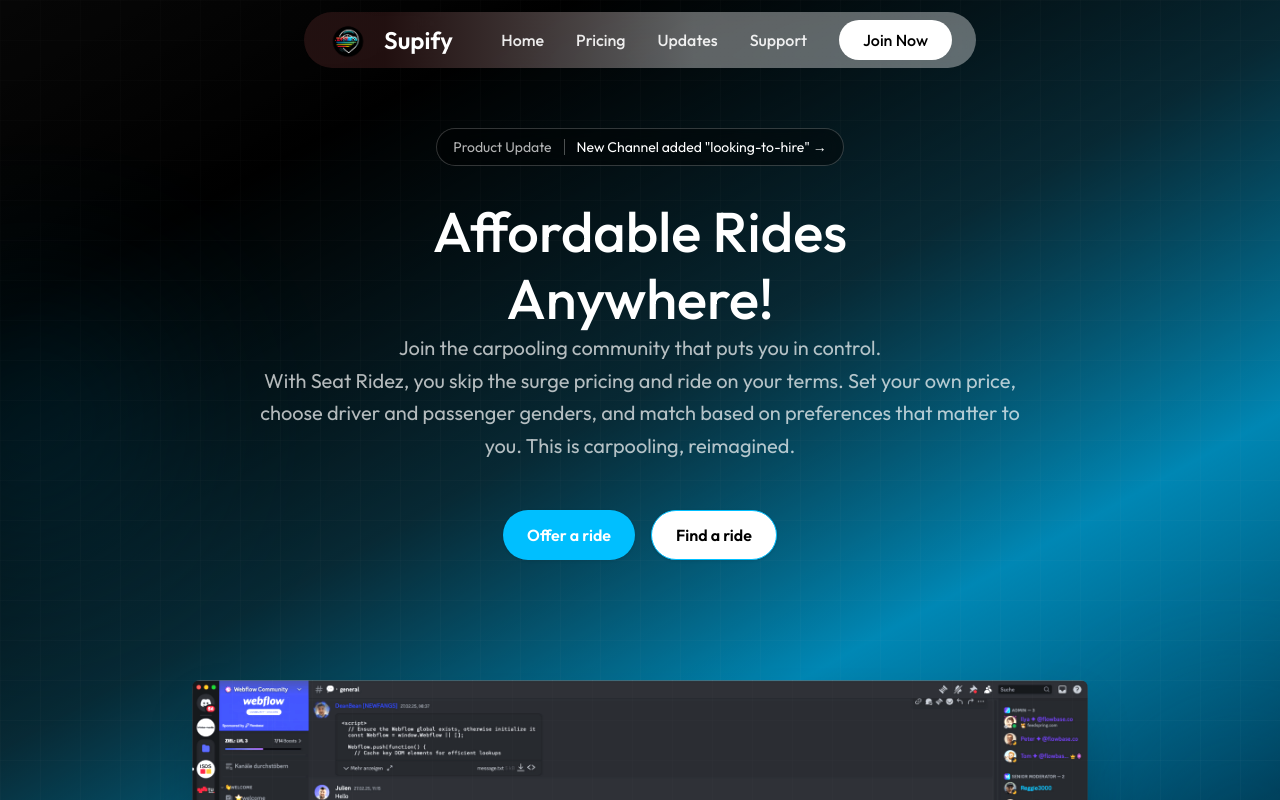
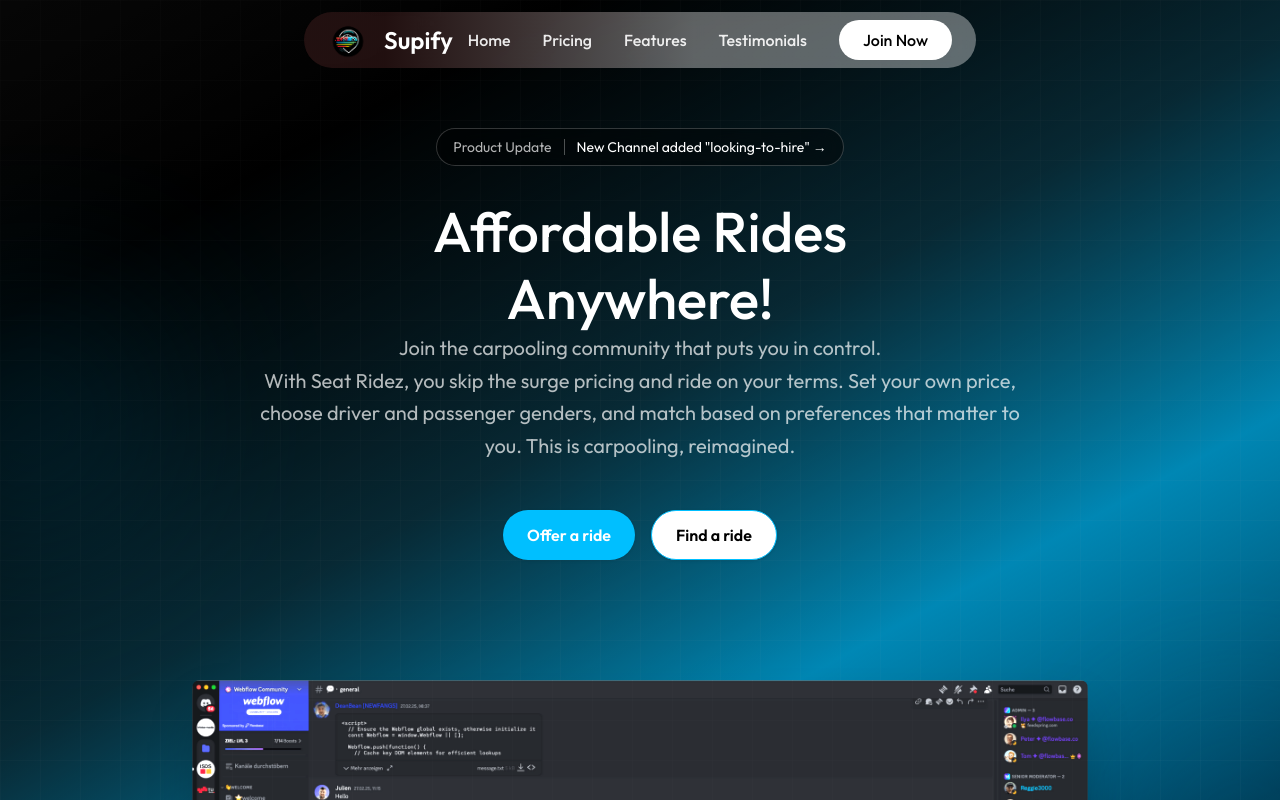
Before and after one commit to SRidez-app/website, a React (Vite) app: page / in a window 1280 px wide. Shown: the top 800 px of the page. Built offline with nearby package versions, Linux system fonts and the light colour scheme.

Commit message:
Update Header.jsx

```diff
--- a/src/components/Header.jsx
+++ b/src/components/Header.jsx
@@ -8,9 +8,10 @@ const Header = () => {
   const navItems = [
     { label: 'Home', href: '/' },
     { label: 'Pricing', href: '/pricing' },
-    { label: 'Updates', href: '/updates' },
-    { label: 'Support', href: '/support' },
+    { label: 'Features', href: '/feature' },
+    { label: 'Testimonials', href: '/testimonials' },
   ];
+
 
   const navStyle = {
     backgroundImage: 'linear-gradient(90deg,rgba(86, 40, 40, 0.38) 12%, #f7f7f761 58%)',
```
